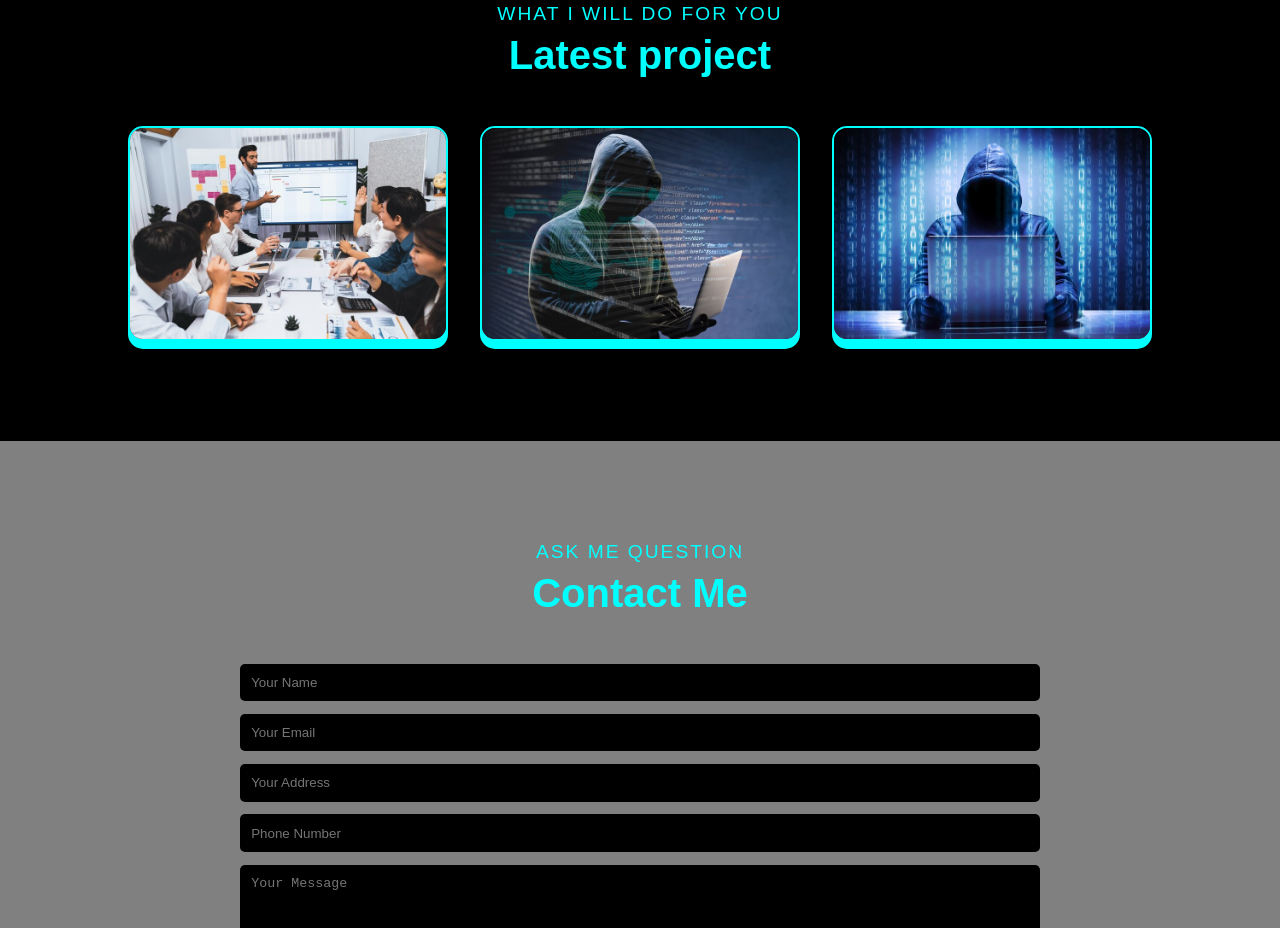
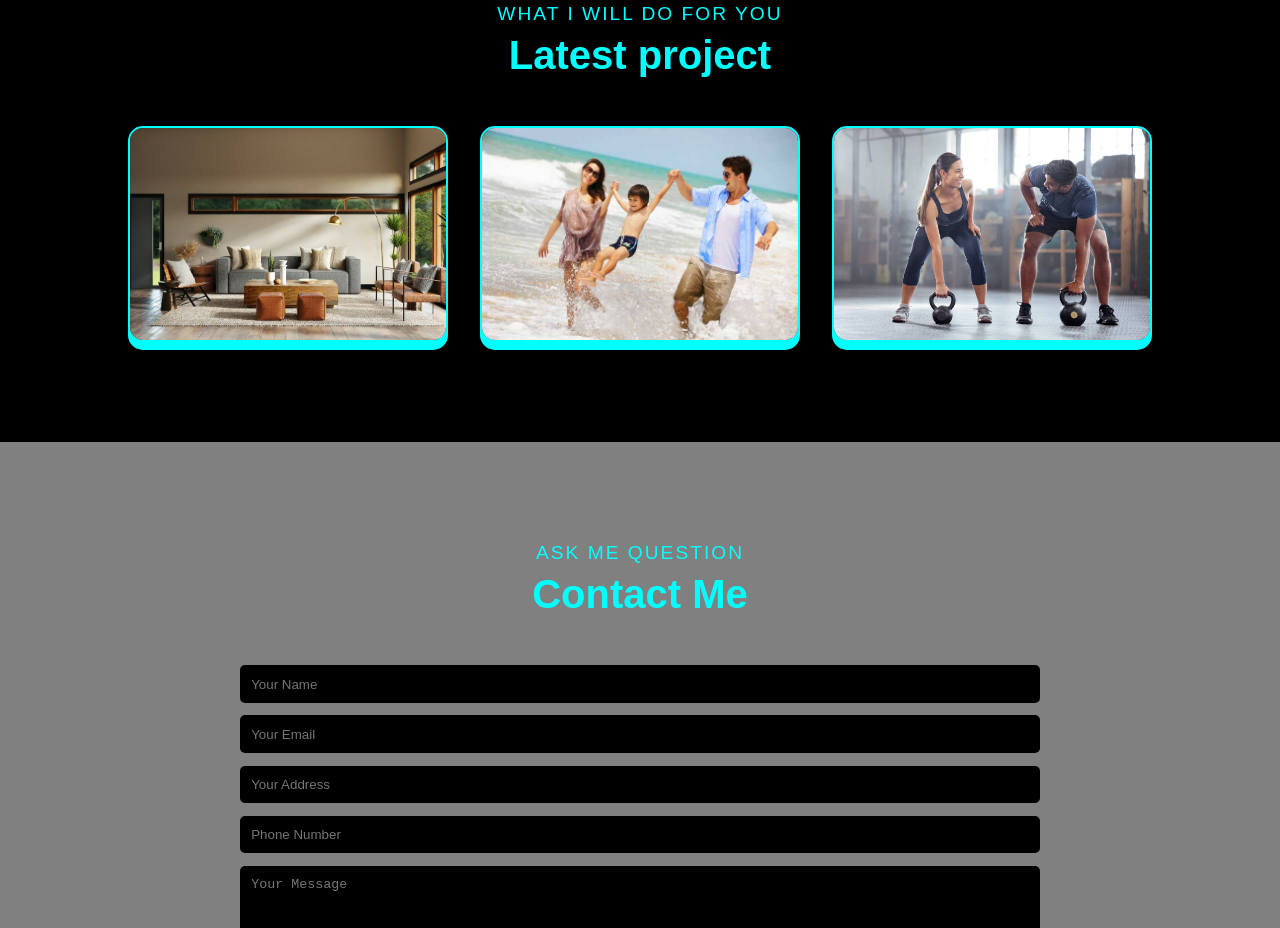
Before and after one commit to sathish-37/portfolio_website, a plain HTML site: page index.html in a window 1280 px wide. Shown: the part 3176-4104 px from the top of the page. Drawn offline with nearby package versions, Linux system fonts and the light colour scheme.

Commit message:
changess

```diff
--- a/index.html
+++ b/index.html
@@ -220,7 +220,7 @@
             <div class="portfolio-gallery">
                 <div class="port-box">
                     <div class="port-image">
-                        <img src="project 1.jpg" alt="">
+                        <img src="f2.jpeg" alt="">
                     </div>
                     <div class="port-content">
                         <h3>Furniture Website</h3>
@@ -230,17 +230,17 @@
                 </div>
                 <div class="port-box">
                     <div class="port-image">
-                        <img src="project 2.jpg" alt="">
+                        <img src="f4.jpg" alt="">
                     </div>
                     <div class="port-content">
-                        <h3>Django project</h3>
+                        <h3>Trip Vacation Arrangement</h3>
                         <p>A user-friendly interface designed to help users search, plan, and book their trips, featuring interactive maps, real-time flight and hotel availability, and personalized itineraries. It ensures an intuitive, responsive design for seamless navigation across devices."</p>
                             <a href="https://github.com/sathish-37/Vacation_trip_arrangement"><i class='bx bx-link-external'></i></a>
                     </div>
                 </div>
                 <div class="port-box">
                     <div class="port-image">
-                        <img src="project 3.jpg" alt="">
+                        <img src="fitness2.jpg" alt="">
                     </div>
                     <div class="port-content">
                         <h3>Gym website</h3>
```
Also changed, not shown: f2.jpeg (added), f4.jpg (added), fitness2.jpg (added).
